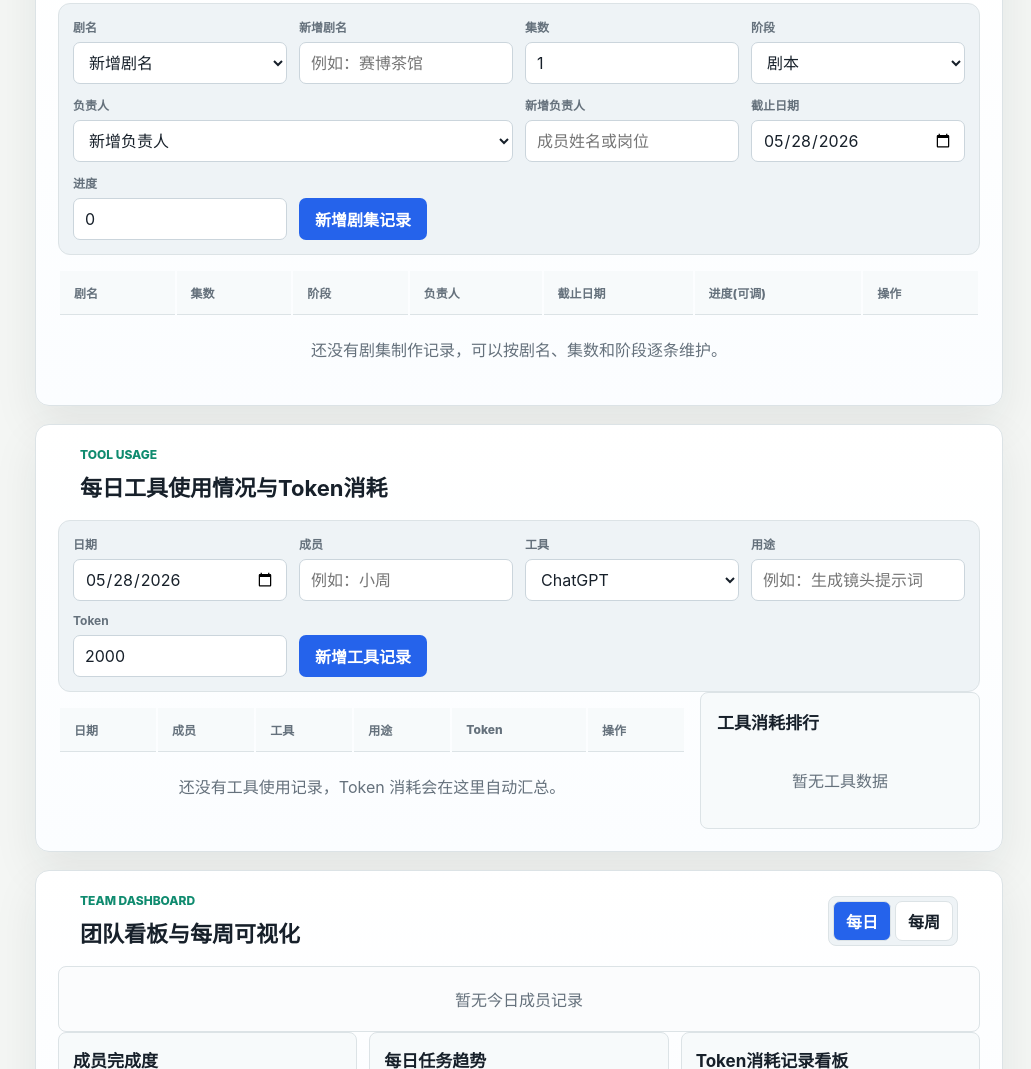
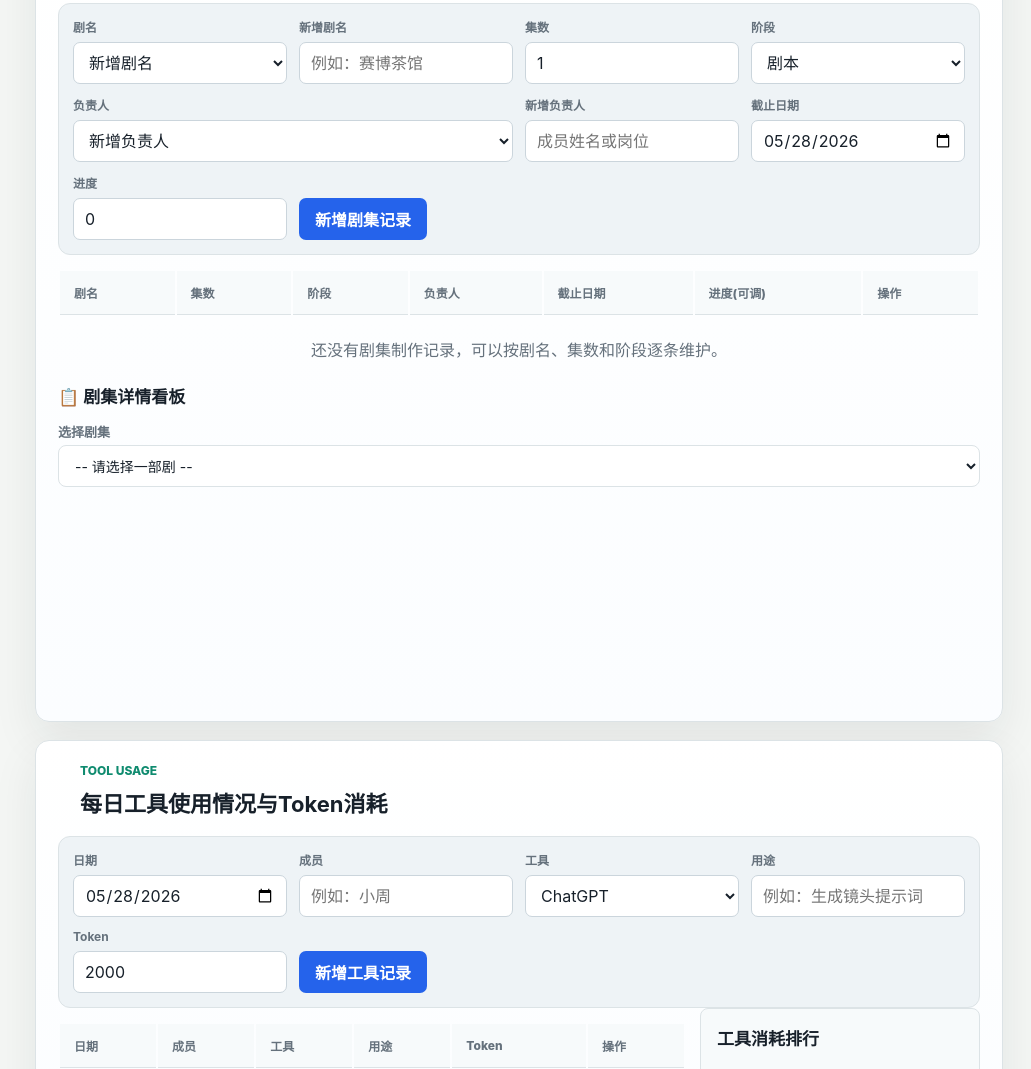
Before and after one commit to cqy7711/ai-studio-ops-board, a plain HTML site: page index.html in a window 1280 px wide. Shown: the part 1589-2658 px from the top of the page, without its empty margins (249-1280 px from the left). Drawn offline with nearby package versions, Linux system fonts and the light colour scheme.

Commit message:
feat: 剧集详情看板 - 下拉选择剧集显示进度汇总

```diff
--- a/index.html
+++ b/index.html
@@ -227,6 +227,7 @@
             </label>
             <button type="submit" class="form-submit">新增剧集记录</button>
           </form>
+          <div class="drama-layout">
             <div class="table-wrap">
               <table>
                 <thead>
@@ -242,6 +243,17 @@
                 </thead>
                 <tbody id="dramaTable"></tbody>
               </table>
+            </div>
+            <div class="drama-panel">
+              <h3>📋 剧集详情看板</h3>
+              <label style="display:block;margin-bottom:12px;">
+                <span style="font-size:13px;color:var(--muted);margin-bottom:4px;display:block;">选择剧集</span>
+                <select id="dramaDetailSelect" style="width:100%;padding:10px 12px;border:1px solid var(--line);border-radius:8px;font-size:14px;background:#fff;">
+                  <option value="">-- 请选择一部剧 --</option>
+                </select>
+              </label>
+              <div id="dramaDetailContent" style="min-height:200px;"></div>
+            </div>
           </div>
         </section>
 
```
Lines whose indentation alone changed are shown as unchanged.
